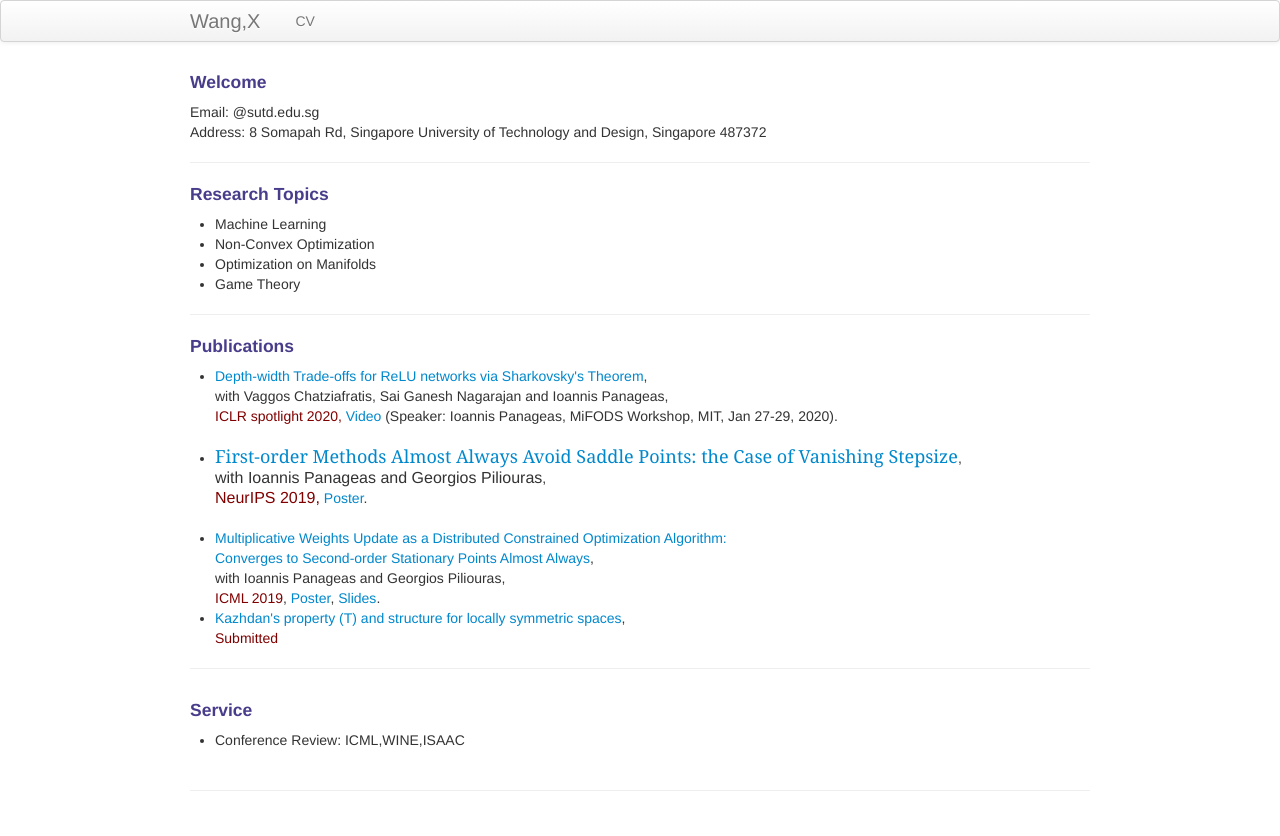
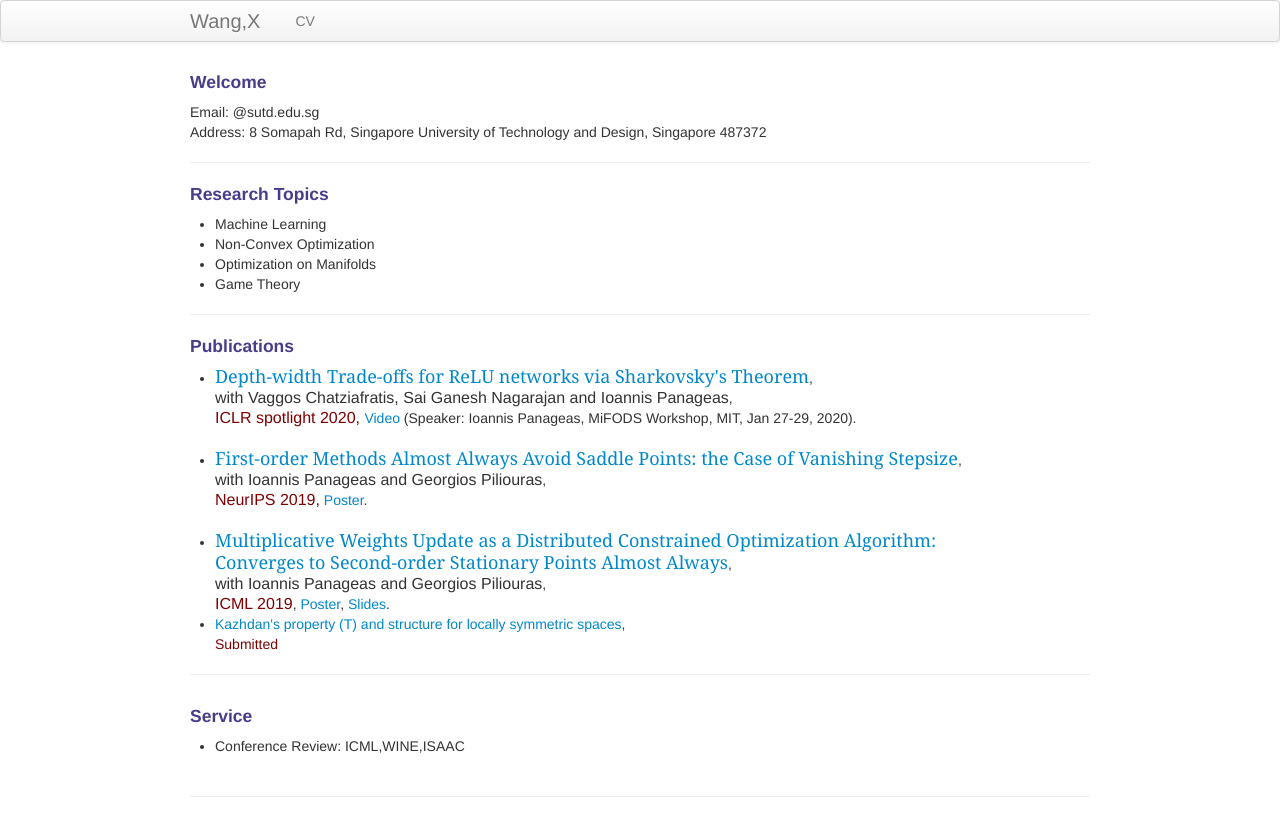
Before and after one commit to xiiaowang/xiiaowang.github.io, a Jekyll site: the page built from index.md, in a window 1280 px wide. Shown: the top 836 px of the page. Built offline with Jekyll 4.4.1, drawn with Linux system fonts in a browser that asks for light colours.

Commit message:
Update index.md

```diff
--- a/index.md
+++ b/index.md
@@ -45,14 +45,18 @@ keywords: machine learning, geometry
 ---
 <h4><a name="Publications"></a>Publications</h4>
 <ul>
-    <li> <a href="https://arxiv.org/abs/1912.04378">Depth-width Trade-offs for ReLU networks via Sharkovsky's Theorem</a>, <br/> with Vaggos Chatziafratis, Sai Ganesh Nagarajan and Ioannis Panageas,<br/> <font color="maroon">ICLR spotlight 2020, </font> <!--<a href="https://arxiv.org/abs/1912.04378">arXiv</a>,--> <a href="https://www.youtube.com/watch?v=HNQ204BmOQ8">Video</a> (Speaker: Ioannis Panageas, MiFODS Workshop, MIT, Jan 27-29, 2020).</li>
+    <li> <font size="4" face="Georgia"><a href="https://arxiv.org/abs/1912.04378">Depth-width Trade-offs for ReLU networks via Sharkovsky's Theorem</a></font>,
+        <br/> <font size="3">with Vaggos Chatziafratis, Sai Ganesh Nagarajan and Ioannis Panageas</font>,
+        <br/> <font size="3" color="maroon">ICLR spotlight 2020, </font> <!--<a href="https://arxiv.org/abs/1912.04378">arXiv</a>,--> <a href="https://www.youtube.com/watch?v=HNQ204BmOQ8">Video</a> (Speaker: Ioannis Panageas, MiFODS Workshop, MIT, Jan 27-29, 2020).</li>
     <br/>
    <li> <font size="4" face="Georgia"><a href="http://arxiv.org/abs/1906.07772">First-order Methods Almost Always Avoid Saddle Points: the Case of Vanishing Stepsize</a></font>,
        <br/> <font size="3">with Ioannis Panageas and Georgios Piliouras</font>,
        <br/> <font size="3" color="maroon">NeurIPS 2019,</font> <!--<a href="http://arxiv.org/abs/1906.07772">arXiv</a>,--> <a href="https://www.dropbox.com/s/y25vze12a2lpivv/NIPS19_poster.pdf?dl=0">Poster</a>.
     </li>
     <br/>
-   <li> <a href="http://arxiv.org/abs/1810.05355">Multiplicative Weights Update as a Distributed Constrained Optimization Algorithm: <br/> Converges to Second-order Stationary Points Almost Always</a>, <br/>with Ioannis Panageas and Georgios Piliouras,<br/> <font color="maroon">ICML 2019</font>, <!--<a href="http://arxiv.org/abs/1810.05355">arXiv</a>,--> <a href="https://www.dropbox.com/s/qs9nr6pgycnboy7/poster_ICML_xiao2.pdf?dl=0">Poster</a>, <a href="https://www.dropbox.com/s/fh9j5scf2kaofca/main%20copy.pdf?dl=0">Slides</a>.</li>
+   <li> <font size="4" face="Georgia"><a href="http://arxiv.org/abs/1810.05355">Multiplicative Weights Update as a Distributed Constrained Optimization Algorithm: <br/> Converges to Second-order Stationary Points Almost Always</a></font>,
+       <br/><font size="3">with Ioannis Panageas and Georgios Piliouras</font>,
+       <br/> <font size="3" color="maroon">ICML 2019</font>, <!--<a href="http://arxiv.org/abs/1810.05355">arXiv</a>,--> <a href="https://www.dropbox.com/s/qs9nr6pgycnboy7/poster_ICML_xiao2.pdf?dl=0">Poster</a>, <a href="https://www.dropbox.com/s/fh9j5scf2kaofca/main%20copy.pdf?dl=0">Slides</a>.</li>
     <li><a href="https://www.dropbox.com/s/oa26if49pnhpixz/main.pdf?dl=0">Kazhdan's property (T) and structure for locally symmetric spaces</a>, <br/> <font color="maroon">Submitted </font> </li>
 </ul>
 ---
```
